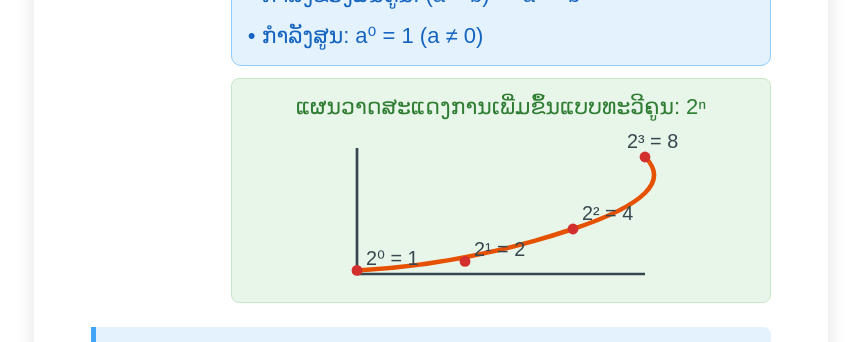
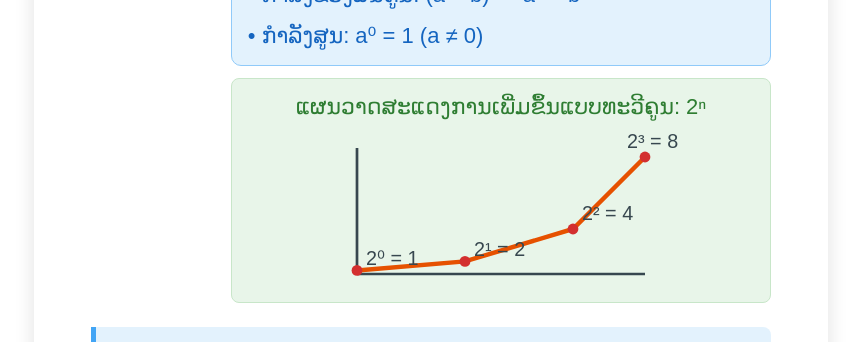
Before and after one commit to kokiyamagishi/MathDrillMaker, a Next.js app: page /secondary3 in a window 1280 px wide. Shown: the part 1780-2122 px from the top of the page, without its empty margins (229-1090 px from the left). Built offline with nearby package versions, Linux system fonts and the light colour scheme; a web font is replaced by a local one.

Commit message:
fix: change unit 1 exponential graph bezier curves to straight line path connecting nodes exactly

```diff
--- a/src/data/secondary3/unit1.tsx
+++ b/src/data/secondary3/unit1.tsx
@@ -42,7 +42,7 @@ export const unit1Data: UnitData = {
                   <line x1="40" y1="20" x2="40" y2="160" stroke="#37474F" strokeWidth="3" />
 
                   {/* Graph line representing 2^n */}
-                  <path d="M 40,156 Q 160,150 280,110 T 360,30" fill="none" stroke="#E65100" strokeWidth="5" />
+                  <path d="M 40,156 L 160,146 L 280,110 L 360,30" fill="none" stroke="#E65100" strokeWidth="5" />
 
                   {/* Nodes */}
                   <circle cx="40" cy="156" r="6" fill="#D32F2F" />
```
